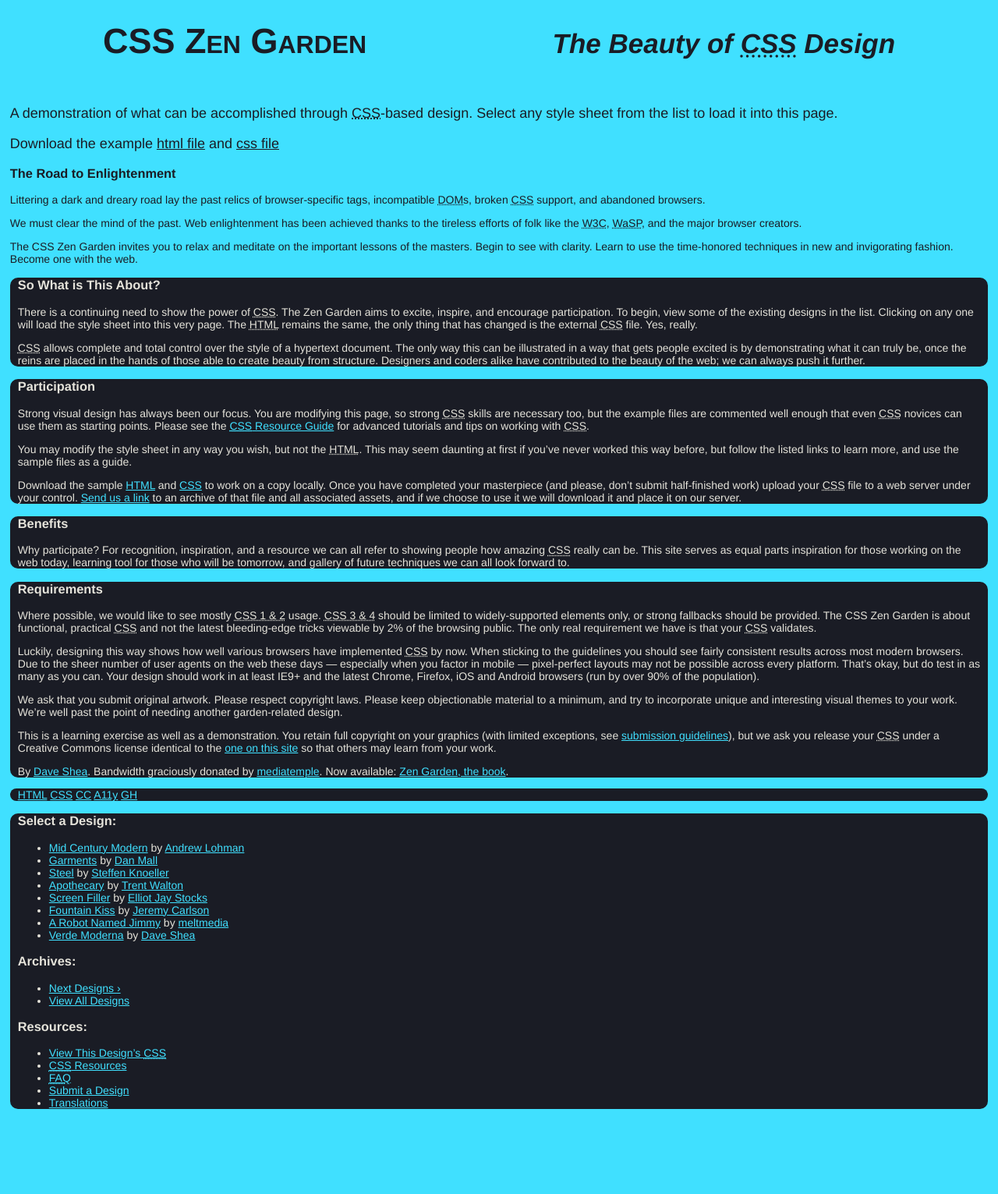
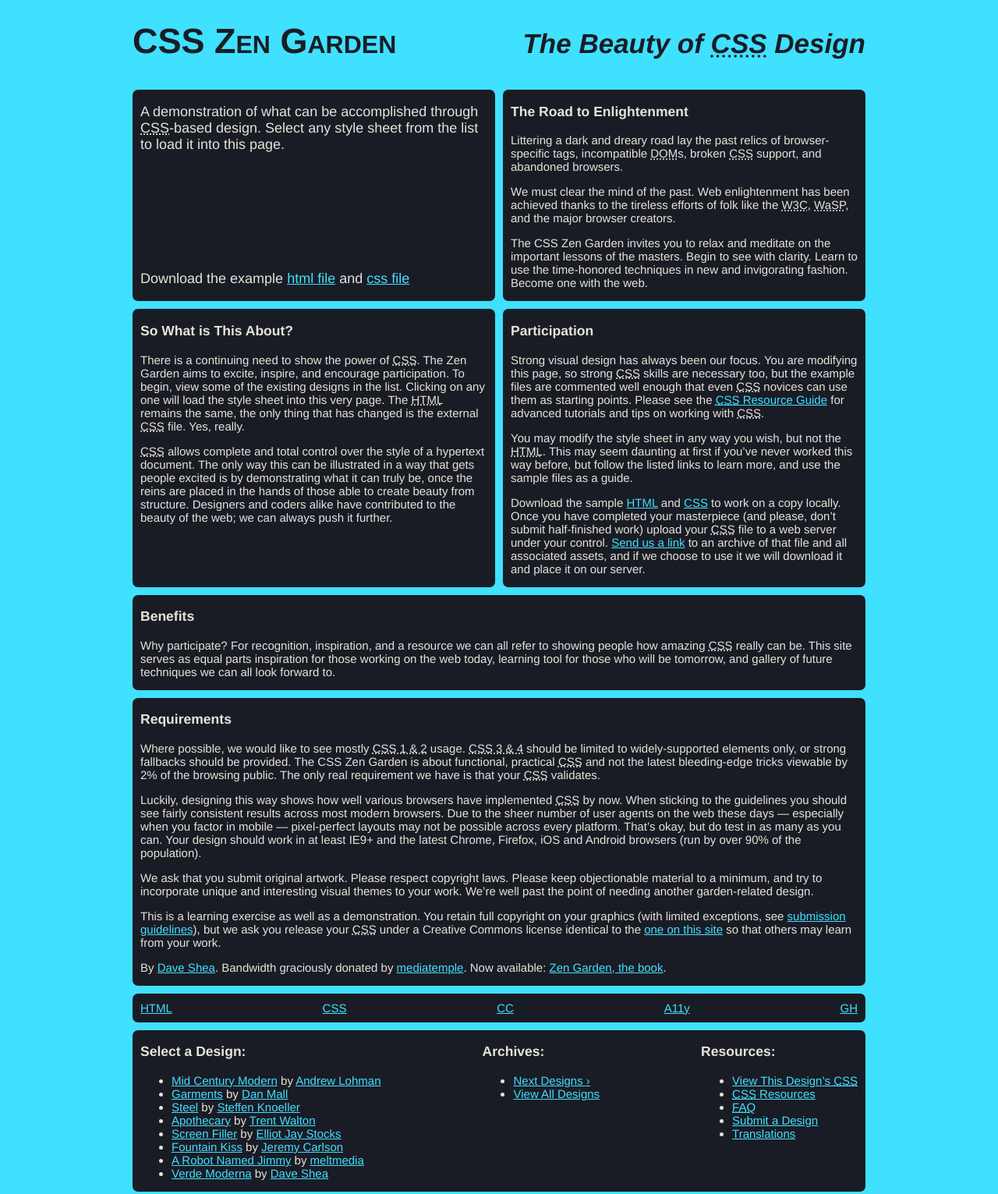
Before and after one commit to Lewskl/school-zengarden, a plain HTML site: page index.html in a window 1280 px wide. Shown: the whole page at 78% size. Before the commit the page ends 1436 px from the top, so only its background shows below. Drawn offline with Linux system fonts and the light colour scheme.

Commit message:
Completed design

```diff
--- a/style.scss
+++ b/style.scss
@@ -8,15 +8,18 @@
 }
 
 body {
-    font: 1.4rem helvetica, sans-serif;
+    font: 1.5rem helvetica, sans-serif;
     background-color: $mainblue;
     color: $mainlight;
     margin: 0;
-    padding: 0;
+    padding: 0 0 10px;
 }
 
 .page-wrapper {
-    padding: 0 1%;
+    max-width: 940px;
+    margin: 0 auto;
+    padding: 0 0.5em;
+    position: relative;
 }
 
 ::-moz-selection {
@@ -29,12 +32,13 @@
     background-color: $maindark;
 }
 
+.intro div,
 .main div,
 footer,
 aside {
     background-color: $maindark;
-    border-radius: 10px;
-    padding: 0px 10px;
+    border-radius: 7px;
+    padding: 0 10px;
     ::-moz-selection {
         color: $maindark;
         background-color: $mainblue;
@@ -46,33 +50,63 @@
 }
 
 .intro {
-    color: $maindark;
     margin-top: -1rem;
-    a {
-        color: $maindark;
-    }
+}
+
+.intro,
+.main {
+    display: -ms-grid;
+    display: grid;
+    grid-gap: 10px;
+}
+
+.main {
+    margin: 10px 0;
 }
 
 header {
+    color: $maindark;
     display: flex;
     justify-content: space-around;
     align-items: baseline;
     flex-wrap: wrap;
 }
 
+$h1size: 3.2rem;
 h1 {
-    font-size: 4.5rem;
+    font-size: $h1size;
     font-variant: small-caps;
+    margin-bottom: 0;
 }
 
 h2 {
-    font-size: 3.5rem;
+    font-size: $h1size * 7/9 - 0.06rem;
     font-style: italic;
 }
 
 .summary {
     font-size: 1.8rem;
-    width: 85%;
+    display: flex;
+    flex-direction: column;
+    justify-content: space-between;
+}
+
+footer {
+    display: flex;
+    justify-content: space-between;
+    padding: 10px;
+}
+
+aside {
+    padding: 0.1px 10px;
+    .wrapper {
+        display: flex;
+        justify-content: space-between;
+        flex-wrap: wrap;
+        div {
+            max-width: 346px;
+        }
+    }
 }
 
 a {
@@ -87,3 +121,68 @@
 a:visited {
     text-decoration-color: $maindark;
 }
+
+@media (min-width: 360px) {
+    $h1size: 3.6rem;
+    h1 {
+        font-size: $h1size;
+    }
+    h2 {
+        font-size: $h1size * 7/9;
+    }
+}
+
+@media (min-width: 400px) {
+    $h1size: 4rem;
+    h1 {
+        font-size: $h1size;
+    }
+    h2 {
+        font-size: $h1size * 7/9;
+    }
+}
+
+@media (min-width: 466px) {
+    $h1size: 4.5rem;
+    h1 {
+        font-size: $h1size;
+    }
+    h2 {
+        font-size: $h1size * 7/9;
+    }
+}
+
+@media (min-width: 756px) {
+    .intro,
+    .main {
+        -ms-grid-template-columns: 1fr 1fr;
+        grid-template-columns: 1fr 1fr;
+    }
+    header,
+    footer,
+    .benefits,
+    .requirements {
+        -ms-grid-column-end: span 2;
+        grid-column-end: span 2;
+    }
+}
+
+@media (min-width: 844px) {
+    header {
+        justify-content: space-between;
+    }
+}
+
+@media (min-width: 955px + 2 * 333px + 2 * 10px) {
+    aside {
+        position: absolute;
+        top: 125px;
+        right: -333px;
+        .wrapper {
+            display: block;
+        }
+    }
+    .main {
+        margin-bottom: 0;
+    }
+}
```
Also changed, not shown: index.html (+2 -4 lines), style.css, 1 other file.
